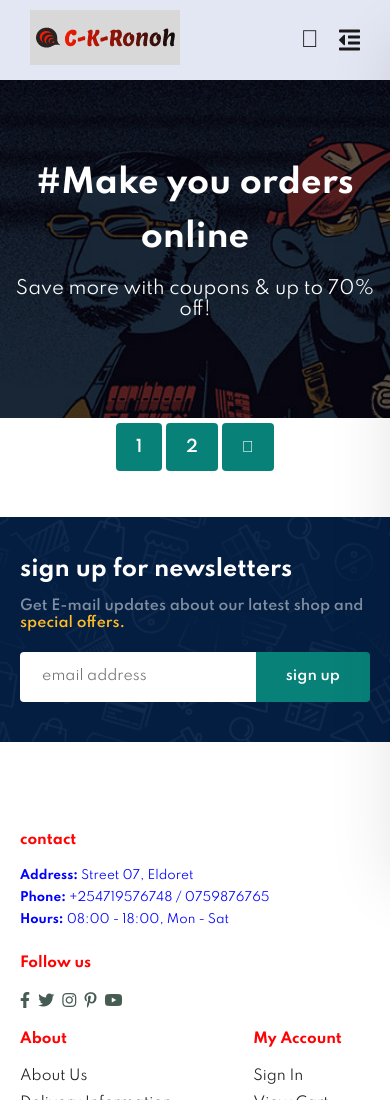
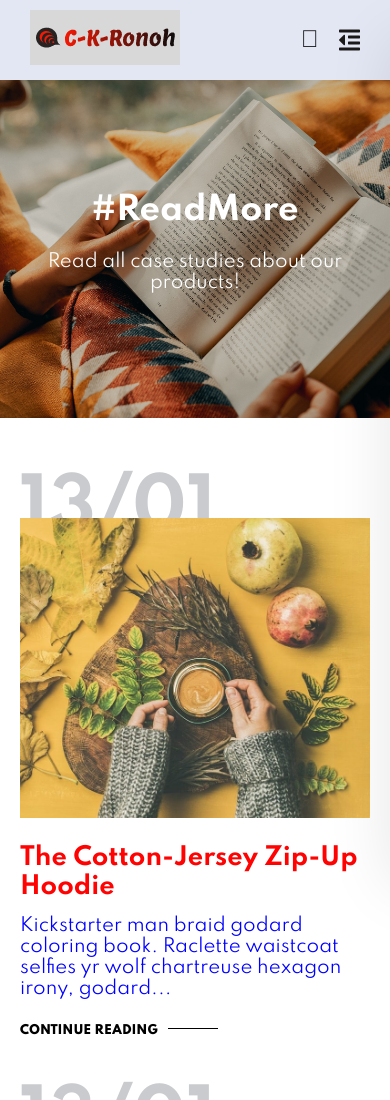
Before and after one commit to Ronoh-Kipkemboi/e-commerce-website, a plain HTML site: page blog.html in a window 390 px wide. Shown: the top 1100 px of the page. Drawn offline with Linux system fonts and the light colour scheme; a script that the page names is missing.

Commit message:
addition of the blog page

```diff
--- a/blog.html
+++ b/blog.html
@@ -21,8 +21,8 @@
             <div>
                 <ul id="navbar">
                     <li><a href="index.html">Home</a></li>
-                    <li><a  class="active" href="shop.html">Shop</a></li>
-                    <li><a href="blog.html">Blog</a></li>
+                    <li><a href="shop.html">Shop</a></li>
+                    <li><a  class="active" href="blog.html">Blog</a></li>
                     <li><a href="about.html">About</a></li>
                     <li><a href="contact.html">Contact</a></li>
                     <li id="lg-bag"><a href="cart.html"><i class="fal fa-shopping-bag"></i></a></li>
@@ -36,9 +36,71 @@
             </div>
         </section>
 
-        <section id="page-header">
-            <h2>#Make you orders online</h2>
-            <p>Save more with coupons & up to 70% off!</p>
+        <section id="page-header" class="blog-header">
+            <h2>#ReadMore</h2>
+            <p>Read all case studies about our products!</p>
+        </section>
+        <section id="blog">
+            <div class="blog-box">
+                <div class="blog-img">
+                    <img src="img/blog/b6.jpg" alt="">
+                </div>
+                <div class="blog-details">
+                    <h4>The Cotton-Jersey Zip-Up Hoodie</h4>
+                    <p>Kickstarter man braid godard coloring book. Raclette waistcoat selfies yr wolf chartreuse hexagon irony, godard...</p>
+                    <a href="#">CONTINUE READING</a>
+                </div>
+                <h1>13/01</h1>
+            </div>
+
+            <div class="blog-box">
+                <div class="blog-img">
+                    <!--<img src="img/blog/b1.jpg" alt="">-->
+                </div>
+                <div class="blog-details">
+                    <h4>How to style: </h4>
+                    <p>Kickstarter man braid godard coloring book. Raclette waistcoat selfies yr wolf chartreuse hexagon irony, godard...</p>
+                    <a href="#">CONTINUE READING</a>
+                </div>
+                <h1>13/01</h1>
+            </div>
+
+            <div class="blog-box">
+                <div class="blog-img">
+                    <!--<img src="img/blog/b1.jpg" alt="">-->
+                </div>
+                <div class="blog-details">
+                    <h4>Must-Have Items</h4>
+                    <p>Kickstarter man braid godard coloring book. Raclette waistcoat selfies yr wolf chartreuse hexagon irony, godard...</p>
+                    <a href="#">CONTINUE READING</a>
+                </div>
+                <h1>13/01</h1>
+            </div>
+
+            <div class="blog-box">
+                <div class="blog-img">
+                    <img src="img/blog/b6.jpg" alt="">
+                </div>
+                <div class="blog-details">
+                    <h4>Run away in style</h4>
+                    <p>Kickstarter man braid godard coloring book. Raclette waistcoat selfies yr wolf chartreuse hexagon irony, godard...</p>
+                    <a href="#">CONTINUE READING</a>
+                </div>
+                <h1>13/01</h1>
+            </div>
+
+            <div class="blog-box">
+                <div class="blog-img">
+                    <!--<img src="img/blog/b1.jpg" alt="">-->
+                </div>
+                <div class="blog-details">
+                    <h4>AW20 wear Trends</h4>
+                    <p>Kickstarter man braid godard coloring book. Raclette waistcoat selfies yr wolf chartreuse hexagon irony, godard...</p>
+                    <a href="#">CONTINUE READING</a>
+                </div>
+                <h1>13/01</h1>
+            </div>
+
         </section>
 
         <section id="pagination" class="section-p1">
@@ -110,7 +172,7 @@
             <div class="copyright">
                 <p>&copy 2024, ckr -Ecommerce Template</p></p>
             </div>
-        </footer>
+
 
         <script src="script.js"></script>
     </body>
--- a/style.css
+++ b/style.css
@@ -585,6 +585,63 @@ footer .copyright{
   outline: none;
 }
 
+#page-header.blog-header{
+  background-image: url("img/banner/b19.jpg");
+}
+#blog{
+  padding: 150px 150px 0 150px;
+}
+#blog .blog-box{
+  display: flex;
+  align-items: center;
+  width: 100%;
+  position: relative;
+}
+#blog .blog-img{
+  width: 50%;
+  margin-right: 40px;
+}
+#blog img{
+  width: 100%;
+  height: 300px;
+  object-fit: cover;
+}
+#blog .blog-details{
+  width: 50%;
+}
+#blog .blog-details a{
+  text-decoration: none;
+  font-size: 12px;
+  font-weight: 800;
+  color: #000;
+  transition: 0.3s;
+  position: relative;
+}
+#blog .blog-details a::after{
+  content: "";
+  width: 50px;
+  height: 1px;
+  background-color: #000;
+  position: absolute;
+  top: 4px;
+  right: -60px;
+}
+#blog .blog-details a:hover{
+  color: #055853;
+}
+#blog .blog-details a:hover::after{
+  background-color: #055853;
+}
+#blog .blog-box h1{
+  position: absolute;
+  top: -40px;
+  left: 0;
+  font-size: 70px;
+  font-weight: 700;
+  color: #c9cbce;
+  z-index: -1;
+}
+
 
 
 @media (max-width:799px){
@@ -750,6 +807,28 @@ footer .copyright{
   #prodetails .single-pro-details{
     width: 100%;
   }
+  #blog{
+    padding: 100px 20px 0 20px;
+  }
+  #blog .blog-box{
+    display: flex;
+    flex-direction: column;
+    align-items: flex-start;
+    width: 100%;
+    position: relative;
+    padding-bottom: 90px;
+  }
+  #blog .blog-img{
+    width: 100%;
+    margin-right: 0;
+    margin-bottom: 20px;
+  }
+  #blog img{
+    width: 100%;
+  }
+  #blog .blog-details{
+    width: 100%;
+  }
 
 
 }
```
